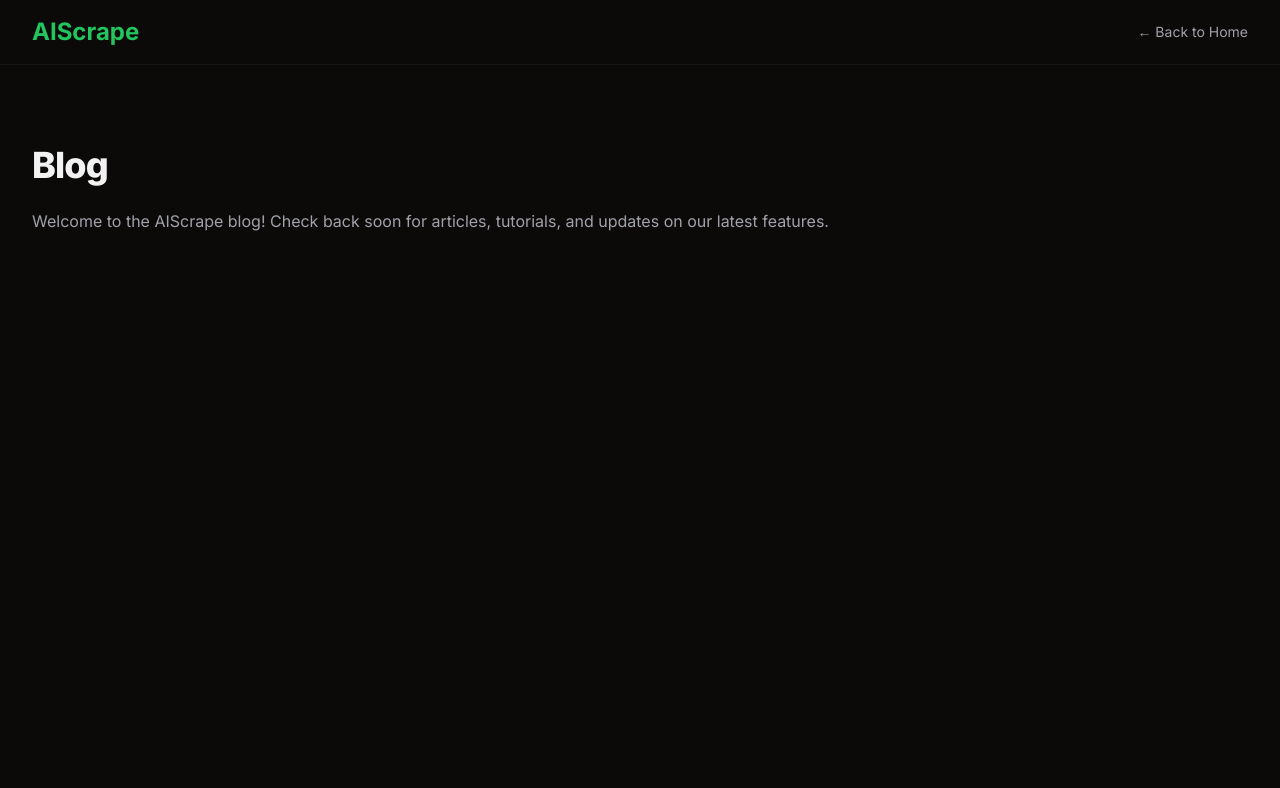
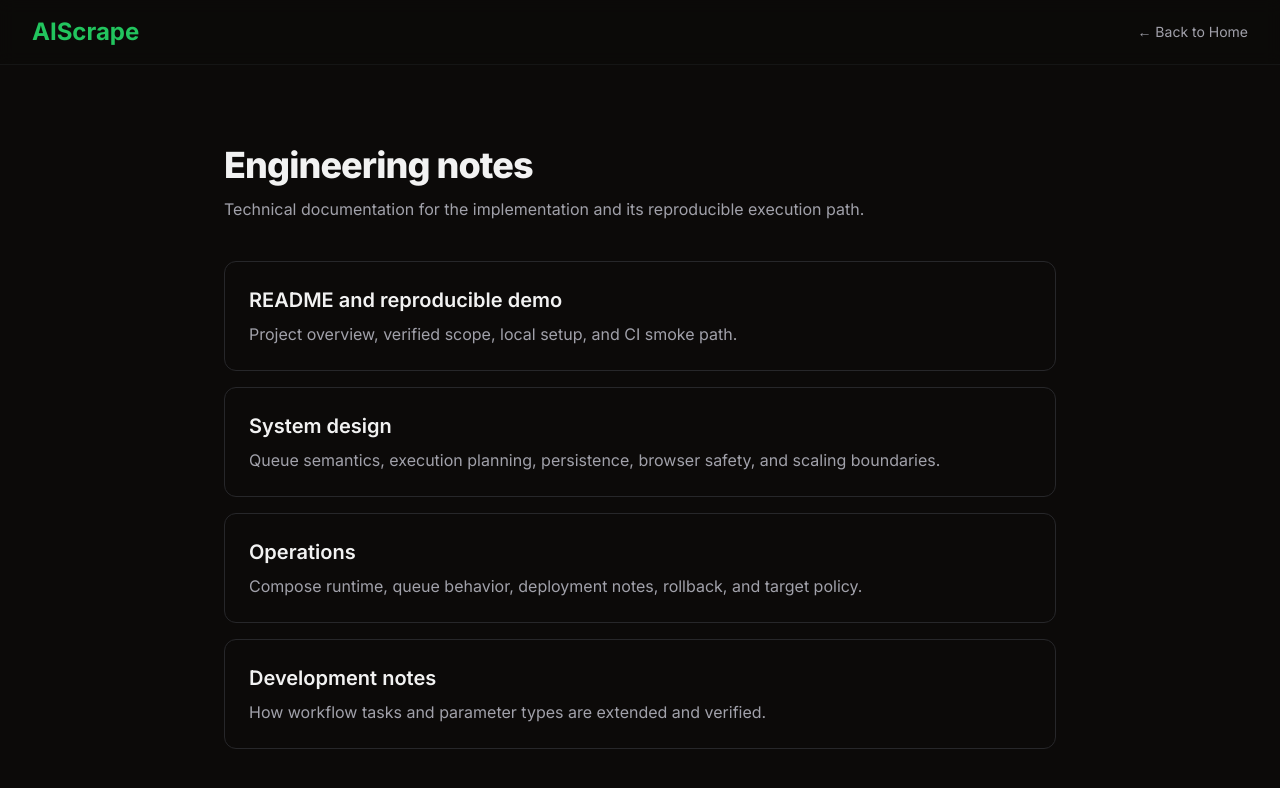
Before and after one commit to abhisek343/AIScrape, a Next.js app: page /blog in a window 1280 px wide. Shown: the top 788 px of the page. Built offline with nearby package versions, Linux system fonts and the light colour scheme.

Commit message:
refactor: replace placeholder blog page content

```diff
--- a/app/blog/page.tsx
+++ b/app/blog/page.tsx
@@ -1,24 +1,55 @@
 import Link from 'next/link';
+
+const notes = [
+  {
+    title: 'README and reproducible demo',
+    description: 'Project overview, verified scope, local setup, and CI smoke path.',
+    href: 'https://github.com/abhisek343/AIScrape#readme',
+  },
+  {
+    title: 'System design',
+    description: 'Queue semantics, execution planning, persistence, browser safety, and scaling boundaries.',
+    href: 'https://github.com/abhisek343/AIScrape/blob/master/SYSTEM_DESIGN.md',
+  },
+  {
+    title: 'Operations',
+    description: 'Compose runtime, queue behavior, deployment notes, rollback, and target policy.',
+    href: 'https://github.com/abhisek343/AIScrape/blob/master/docs/OPERATIONS.md',
+  },
+  {
+    title: 'Development notes',
+    description: 'How workflow tasks and parameter types are extended and verified.',
+    href: 'https://github.com/abhisek343/AIScrape/blob/master/docs/DEVELOPMENT.md',
+  },
+];
 
 export default function Blog() {
   return (
     <div className="bg-background text-foreground min-h-screen">
       <header className="sticky top-0 z-50 w-full border-b border-border/40 bg-background/95 backdrop-blur supports-[backdrop-filter]:bg-background/60">
         <div className="container flex items-center justify-between h-16 max-w-screen-2xl">
-          <Link href="/" className="text-2xl font-bold text-primary">
-            AIScrape
-          </Link>
-          <Link href="/" className="text-sm text-muted-foreground hover:text-primary">
-            &larr; Back to Home
-          </Link>
+          <Link href="/" className="text-2xl font-bold text-primary">AIScrape</Link>
+          <Link href="/" className="text-sm text-muted-foreground hover:text-primary">&larr; Back to Home</Link>
         </div>
       </header>
-      <main className="container py-12 md:py-20">
-        <h1 className="text-4xl font-extrabold tracking-tight mb-6">Blog</h1>
-        <div className="prose prose-lg max-w-none text-muted-foreground">
-          <p>
-            Welcome to the AIScrape blog! Check back soon for articles, tutorials, and updates on our latest features.
-          </p>
+      <main className="container py-12 md:py-20 max-w-4xl">
+        <h1 className="text-4xl font-extrabold tracking-tight mb-3">Engineering notes</h1>
+        <p className="text-muted-foreground mb-10">
+          Technical documentation for the implementation and its reproducible execution path.
+        </p>
+        <div className="grid gap-4">
+          {notes.map((note) => (
+            <Link
+              key={note.title}
+              href={note.href}
+              target="_blank"
+              rel="noreferrer"
+              className="rounded-xl border p-6 hover:border-primary/50 hover:bg-muted/30 transition-colors"
+            >
+              <h2 className="text-xl font-semibold">{note.title}</h2>
+              <p className="mt-2 text-muted-foreground">{note.description}</p>
+            </Link>
+          ))}
         </div>
       </main>
     </div>
```
